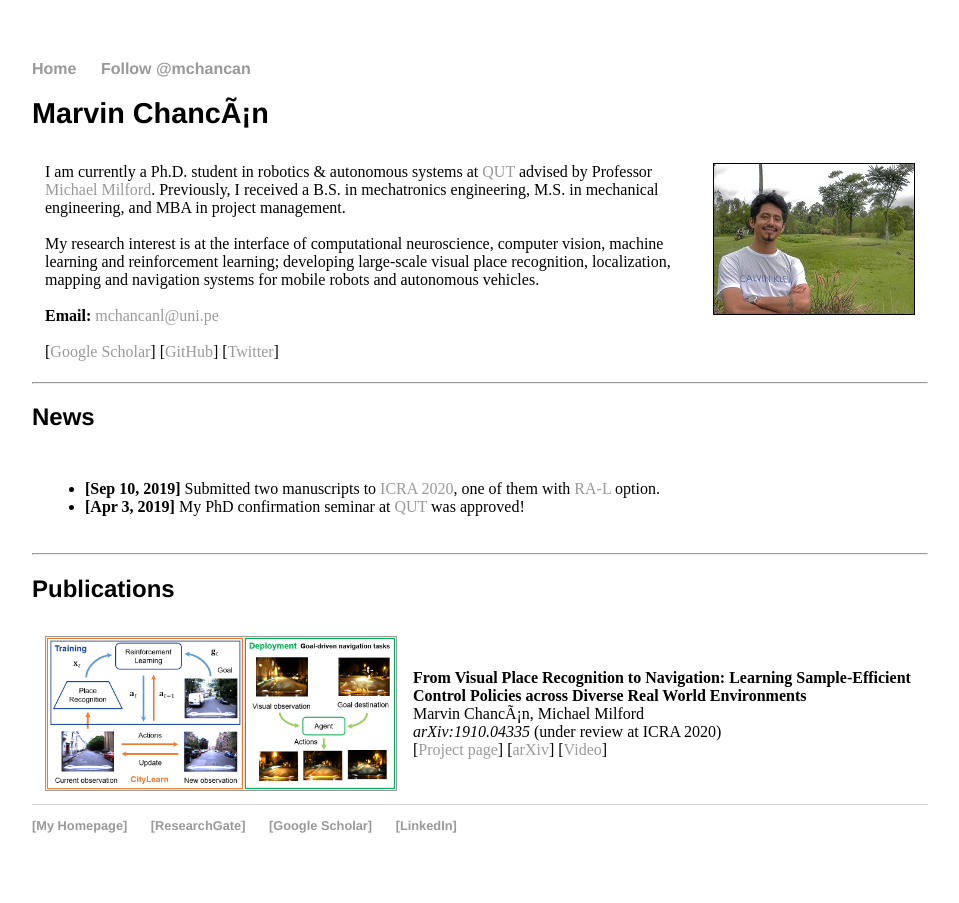
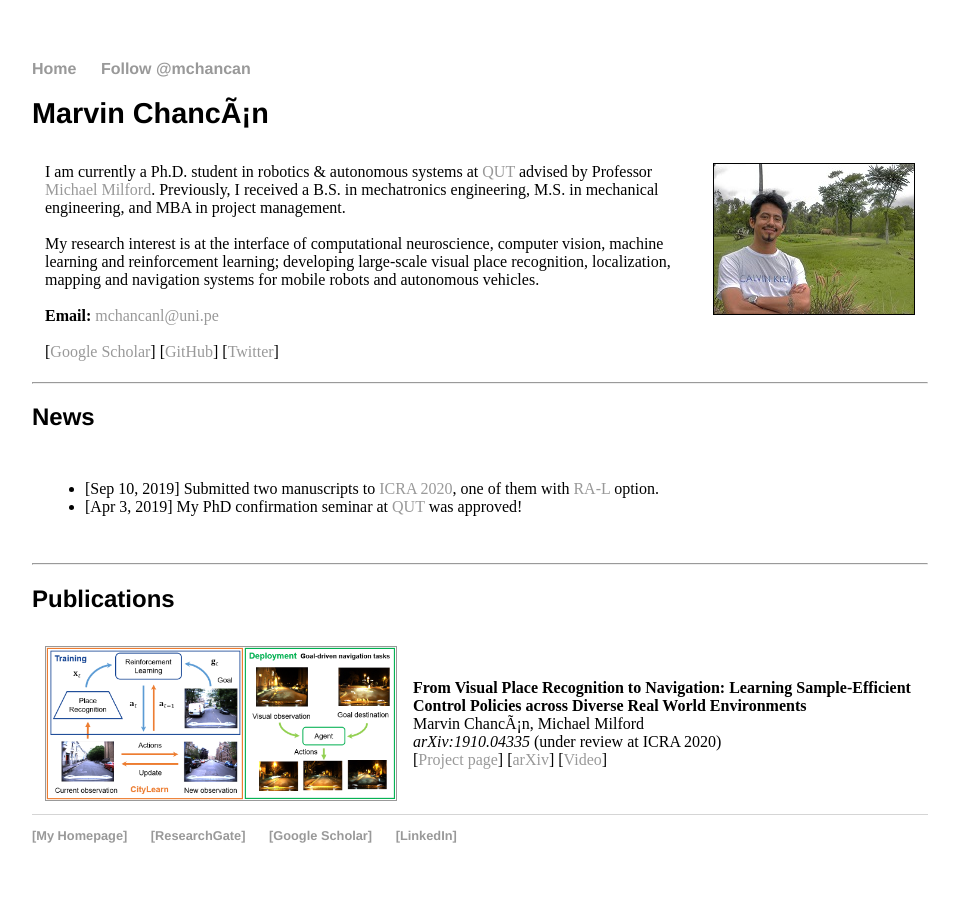
Before and after one commit to mchancan/mchancan.github.io, a Jekyll site: the page built from index.html, in a window 1280 px wide. Shown: the whole page, without its empty margins (160-1119 px from the left). Built offline with Jekyll 4.4.1, drawn with Linux system fonts in a browser that asks for light colours; comment, search, counter and statistics services are not loaded.

Commit message:
Update index.html

```diff
--- a/index.html
+++ b/index.html
@@ -28,12 +28,14 @@ title: Marvin Chancán
 
 <h2>News</h2>
 <table border="0" cellpadding="3" cellspacing="10">
-	<td>
+	<tr>
+		<td>
 			<ul>
-			<li><b>[Sep 10, 2019] </b> Submitted two manuscripts to <a href="http://icra2020.org">ICRA 2020</a>, one of them with <a href="http://ieee-ras.org/publications/ra-l">RA-L</a> option. <br></li>
-			<li><b>[Apr 3, 2019] </b> My PhD confirmation seminar at <a href="https://qut.edu.au">QUT</a> was approved! <br></li>
+			<li>[Sep 10, 2019] </b> Submitted two manuscripts to <a href="http://icra2020.org">ICRA 2020</a>, one of them with <a href="http://ieee-ras.org/publications/ra-l">RA-L</a> option. <br></li>
+			<li>[Apr 3, 2019] </b> My PhD confirmation seminar at <a href="https://qut.edu.au">QUT</a> was approved! <br></li>
 			</ul>
-	</td>
+		</td>
+	<tr>
 </table>
 
 <hr>
```
